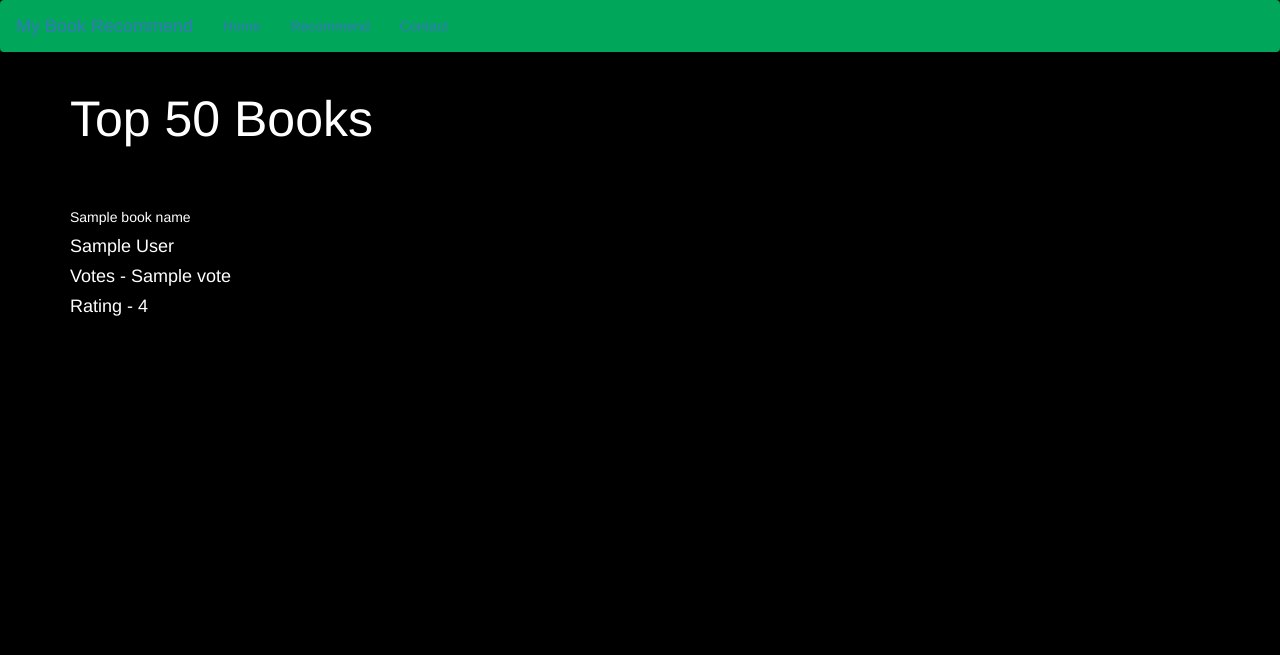
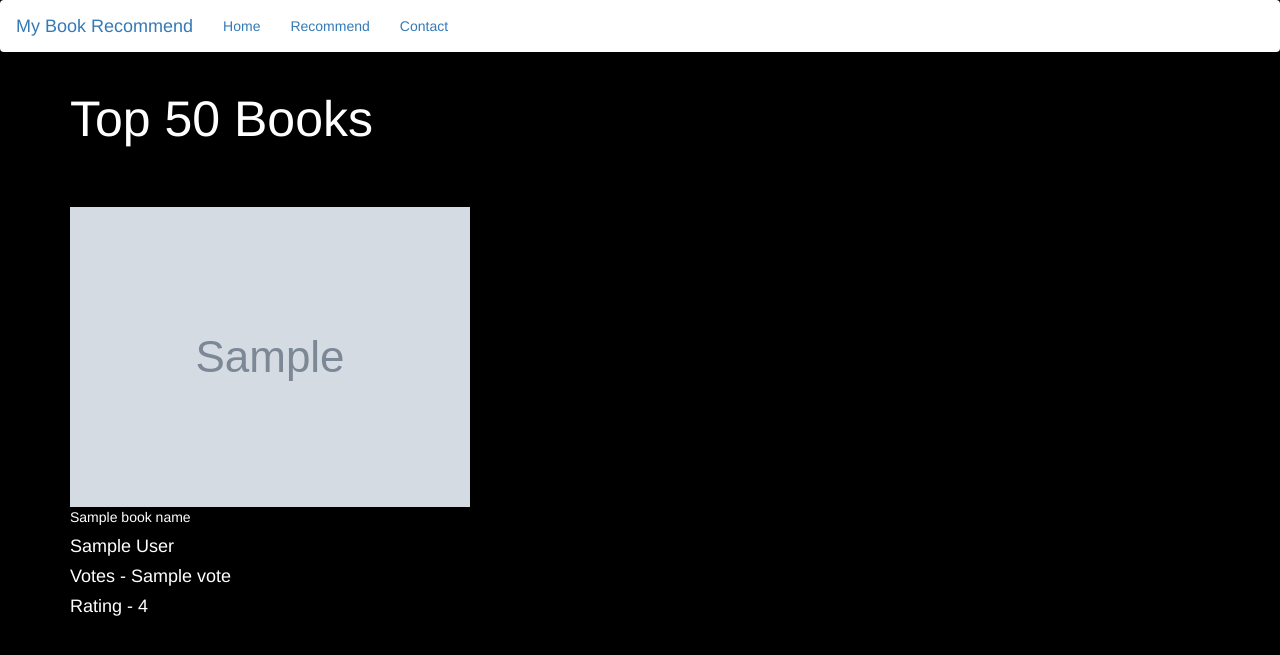
Before and after one commit to Pseudophoenix/BookRecommenderSystem, a Flask app: template templates/index.html in a window 1280 px wide. Shown: the top 655 px of the page. Run offline with Flask 3, Linux system fonts and the light colour scheme; the template is opened without the code that fills it: most values are stand-ins (such as "Sample title", 1, 10 or a date in 2020); grey boxes marked "Sample" are stand-in pictures; parts of the project's set-up code (start-up, migrations or seed data) failed here and were passed over.

Commit message:
Initial commit

```diff
--- a/app.py
+++ b/app.py
@@ -3,10 +3,10 @@ import pickle
 import numpy as np
 
 
-# popular_df=pickle.load(open('popular.pkl','rb'))
-# pt=pickle.load(open('pt.pkl','rb'))
-# books=pickle.load(open('books.pkl','rb'))
-# similarity_scores=pickle.load(open('similarity_score.pkl','rb'))
+popular_df=pickle.load(open('popularity.pkl','rb'))
+pt=pickle.load(open('pt.pkl','rb'))
+books=pickle.load(open('books.pkl','rb'))
+similarity_scores=pickle.load(open('similarity_scores.pkl','rb'))
 app=Flask(__name__)
 
 
@@ -16,8 +16,8 @@ def index():
                            book_name=list(popular_df['Book-Title'].values),
                            author=list(popular_df['Book-Author'].values),
                            image=list(popular_df['Image-URL-M'].values),
-                           votes=list(popular_df['num_ratings'].values),
-                           rating=list(popular_df['avg_rating'].values)
+                           votes=list(popular_df['num_rating'].values),
+                           rating=list(popular_df['avg_rating'].values),
                            )
 
 @app.route('/recommend')
@@ -35,7 +35,7 @@ def recommend():
         temp_df=books[books['Book-Title']==pt.index[i[0]]]
         item.extend(list(temp_df.drop_duplicates('Book-Title')['Book-Title'].values))
         item.extend(list(temp_df.drop_duplicates('Book-Title')['Book-Author'].values))
-        item.extend(list(temp_df.drop_duplicates('Book-Title')['Book-URL-M'].values))
+        item.extend(list(temp_df.drop_duplicates('Book-Title')['Image-URL-M'].values))
         data.append(item)
     print(data)
     return render_template('recommend.html',data=data)
--- a/templates/index.html
+++ b/templates/index.html
@@ -10,7 +10,7 @@
     }
   </style>
   <body style="background-color: black">
-    <nav class="navbar" style="background-color: #00a65a;">
+    <nav class="navbar" style="background-color: #ffffff;">
       <a href="" class="navbar-brand">My Book Recommend</a>
       <ul class="navbar-nav nav">
         <li>
@@ -35,12 +35,12 @@
           <div class="col-md-3" style="margin-top:50px">
             <div class="card">
               <div class="card-body">
-                <div class="card-img-top" src="{{image[i]}}">
+                <img class="card-img-top" src="{{image[i]}}">
                   <p class="text-white">{{ book_name[i] }}</p>
                   <h4 class="text-white">{{ author[i] }}</h4>
                   <h4 class="text-white">Votes - {{votes[i]}}</h4>
                   <h4 class="text-white">Rating - {{rating[i]}}</h4>
-                </div>
+                </img>
               </div>
             </div>
           </div>
```
Also changed, not shown: 5 other files.
